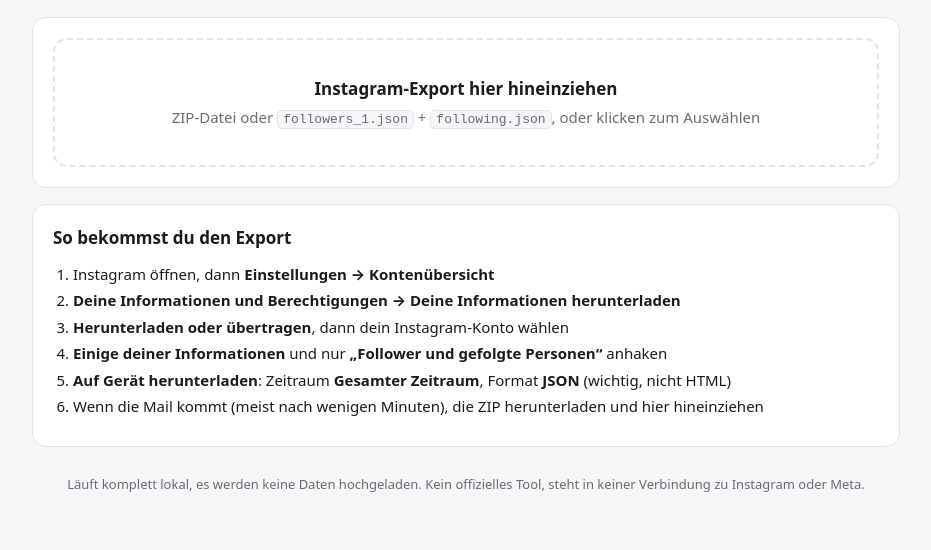
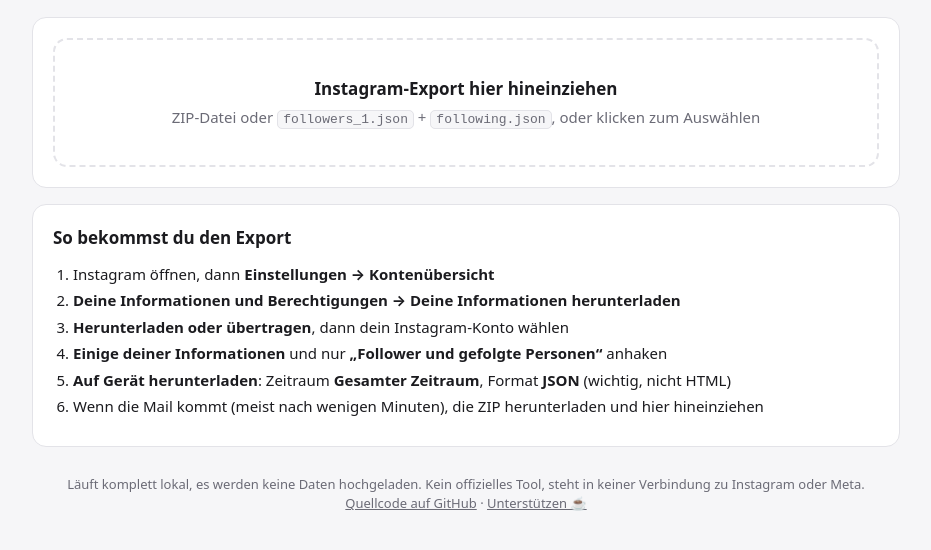
Before and after one commit to honz221/insta-aufraeumen, a plain HTML site: page insta-aufraeumen.html in a window 1280 px wide. Shown: the part 112-662 px from the top of the page, without its empty margins (174-1105 px from the left). Drawn offline with nearby package versions, Linux system fonts and the light colour scheme.

Commit message:
README aufgeräumt, Unterstützen-Link mit eigener Weiterleitung
Co-Authored-By: Claude Opus 5.5 <noreply@anthropic.com>

```diff
--- a/insta-aufraeumen.html
+++ b/insta-aufraeumen.html
@@ -197,7 +197,8 @@ input[type=search]{width:100%;margin-bottom:12px}
       </div>
     </div>
   </section>
-  <p class="small muted" style="text-align:center;margin-top:28px">Läuft komplett lokal, es werden keine Daten hochgeladen. Kein offizielles Tool, steht in keiner Verbindung zu Instagram oder Meta.</p>
+  <p class="small muted" style="text-align:center;margin-top:28px">Läuft komplett lokal, es werden keine Daten hochgeladen. Kein offizielles Tool, steht in keiner Verbindung zu Instagram oder Meta.<br>
+    <a href="https://github.com/honz221/insta-aufraeumen" target="_blank" rel="noopener" style="color:inherit">Quellcode auf GitHub</a> · <a href="https://honz221.github.io/insta-aufraeumen/support.html" target="_blank" rel="noopener" style="color:inherit">Unterstützen ☕</a></p>
 </div>
 
 <script>
```
Also changed, not shown: support.html (added, +11 -0 lines), 2 other files.
